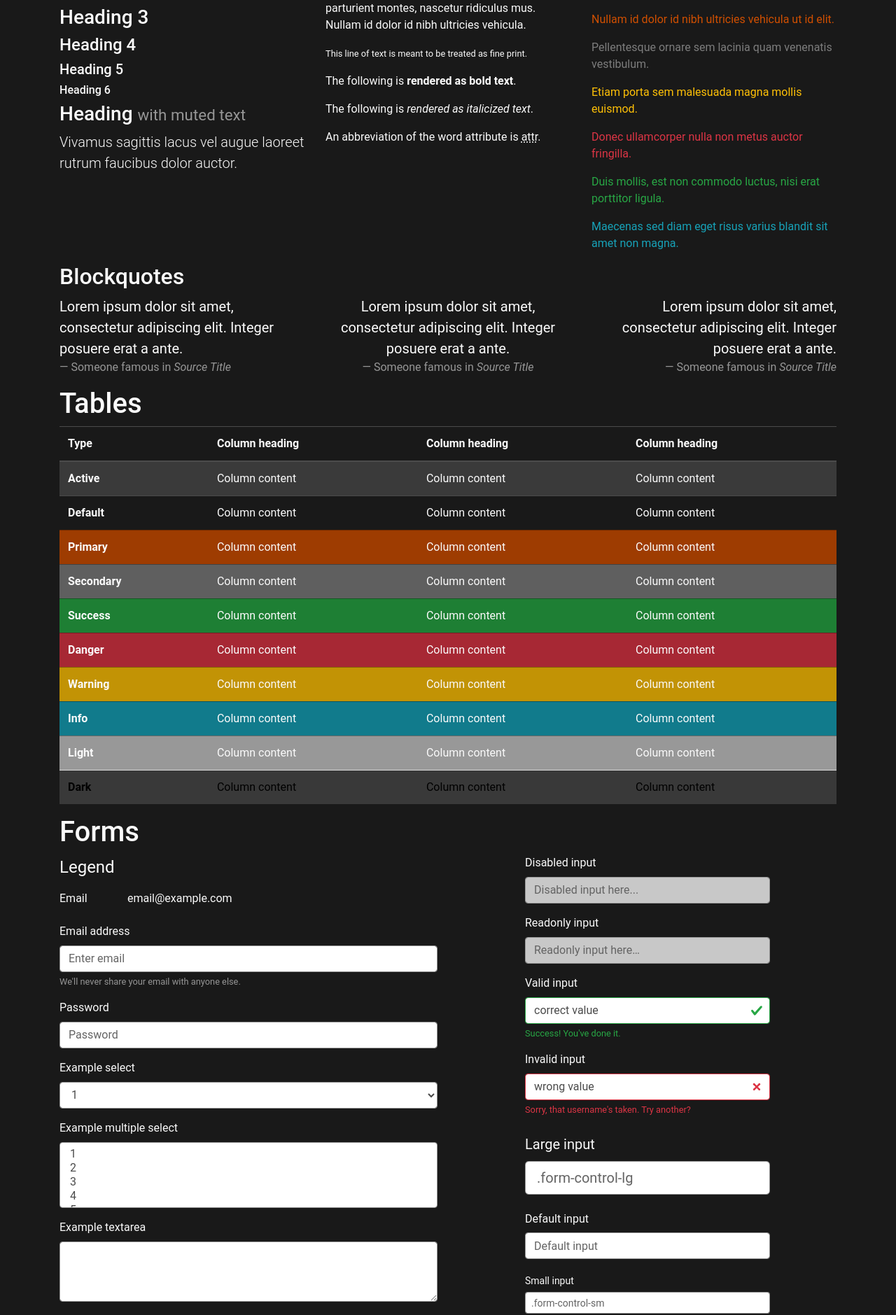
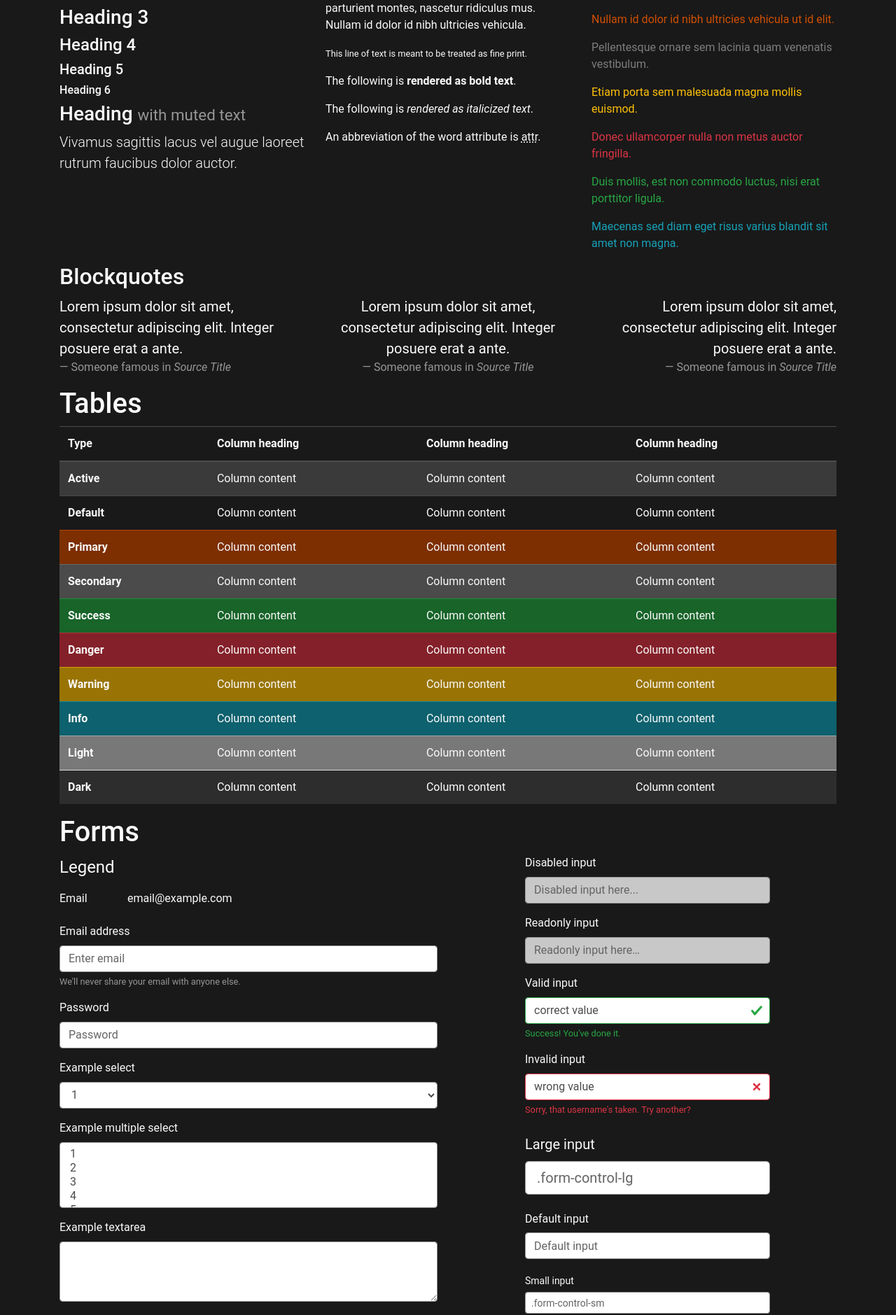
Before and after one commit to Steeff0/steeff0.github.io, a Jekyll site: the page built from bootstrap-test.html, in a window 1280 px wide. Shown: the part 1031-2910 px from the top of the page at 70% size. Built offline with Jekyll 4.4.1, drawn with Linux system fonts in a browser that asks for light colours; some web fonts are replaced.

Commit message:
Adjust bootstrap variables

```diff
--- a/_sass/_bootstrap-variables.scss
+++ b/_sass/_bootstrap-variables.scss
@@ -82,14 +82,13 @@ $table-hover-bg:              rgba($white, .075) !default;
 
 $table-border-color:          $border-color !default;
 
-$table-head-bg:               $gray-200 !default;
+$table-head-bg:               $gray-300 !default;
 $table-head-color:            $gray-700 !default;
 
-$table-dark-color:            $black !default;
+$table-dark-color:            $white !default;
 $table-dark-bg:               $gray-200 !default;
 $table-dark-accent-bg:        rgba($black, .05) !default;
 $table-dark-hover-bg:         rgba($black, .075) !default;
-$table-dark-color:            $black !default;
 
-$table-bg-level:              3 !default;
-$table-border-level:          6 !default;
+$table-bg-level:              5 !default;
+$table-border-level:          2 !default;
```
